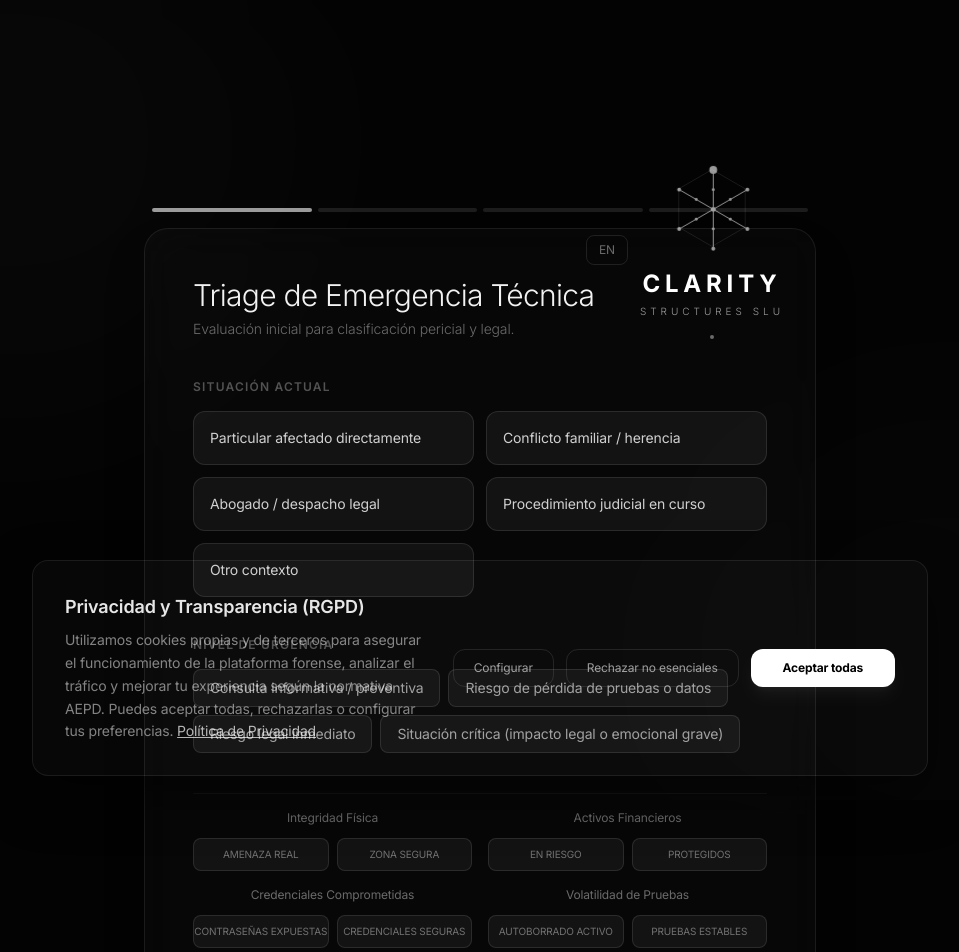
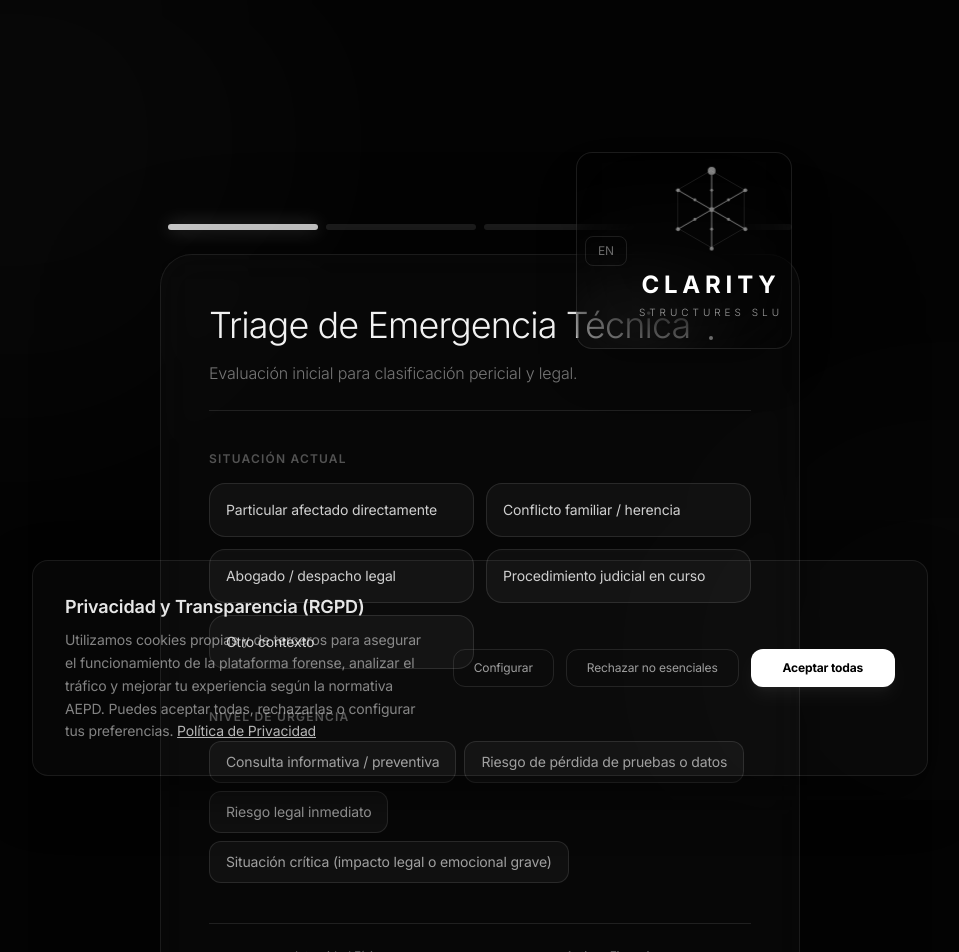
Before and after one commit to Neiland85/claritystructures-webapp, a Next.js app in the folder apps/web/: page /es in a window 1280 px wide. Shown: the top 952 px of the page, without its empty margins (160-1119 px from the left). Built offline with nearby package versions, Linux system fonts and the light colour scheme.

Commit message:
improve(web): modernize wizard visual shell (#133)

```diff
--- a/apps/web/src/components/Wizard.tsx
+++ b/apps/web/src/components/Wizard.tsx
@@ -291,8 +291,8 @@ export default function Wizard({ onComplete }: Props) {
   ];
 
   return (
-    <div className="relative min-h-[700px] w-full max-w-4xl mx-auto dark pt-20">
-      <div className="absolute top-0 right-0 p-8 z-50 flex items-center gap-3">
+    <div className="relative min-h-[760px] w-full max-w-5xl mx-auto dark px-4 pt-24 pb-10">
+      <div className="absolute top-4 right-4 md:top-6 md:right-6 p-2 z-50 flex items-center gap-3 rounded-2xl border border-white/10 bg-black/20 shadow-2xl shadow-black/30 backdrop-blur-2xl">
         <LanguageSwitcher />
         <AnimatedLogo />
       </div>
@@ -317,30 +317,32 @@ export default function Wizard({ onComplete }: Props) {
 
       <div
         aria-hidden="true"
-        className="flex gap-1.5 max-w-2xl mx-auto mb-4 px-2"
+        className="flex gap-2 max-w-3xl mx-auto mb-6 px-2"
       >
         {phaseLabels.map((_, i) => (
           <div
             key={i}
-            className={`h-1 flex-1 rounded-full transition-all duration-500 ${
-              i <= phaseIndex ? "bg-white/60" : "bg-white/10"
+            className={`h-1.5 flex-1 rounded-full transition-all duration-500 ${
+              i <= phaseIndex
+                ? "bg-white/80 shadow-[0_0_18px_rgba(255,255,255,0.25)]"
+                : "bg-white/10"
             }`}
           />
         ))}
       </div>
 
       <div
-        className="glass p-6 md:p-12 rounded-3xl shadow-2xl animate-in backdrop-blur-3xl max-w-2xl mx-auto"
+        className="glass relative overflow-hidden p-6 md:p-12 rounded-[2rem] border border-white/10 shadow-[0_30px_120px_rgba(0,0,0,0.45)] animate-in backdrop-blur-3xl max-w-3xl mx-auto"
         role="form"
         aria-label={`${t("step")} ${phaseIndex + 1} ${t("of")} ${phaseLabels.length}: ${phaseLabels[phaseIndex]}`}
       >
         {phase === "TRIAGE" && (
           <div className="space-y-6 md:space-y-10">
-            <header className="space-y-1">
-              <h1 className="text-xl md:text-3xl font-light tracking-tight text-white/95 leading-tight">
+            <header className="space-y-3 border-b border-white/10 pb-6">
+              <h1 className="text-2xl md:text-4xl font-light tracking-tight text-white/95 leading-tight">
                 {t("triage_title")}
               </h1>
-              <p className="text-xs md:text-sm text-white/40 font-light">
+              <p className="max-w-2xl text-sm md:text-base text-white/45 font-light leading-relaxed">
                 {t("triage_subtitle")}
               </p>
             </header>
@@ -366,10 +368,10 @@ export default function Wizard({ onComplete }: Props) {
                     role="radio"
                     aria-checked={clientProfile === opt.value}
                     onClick={() => updateField("clientProfile", opt.value)}
-                    className={`text-left p-4 rounded-xl border transition-all ${
+                    className={`text-left p-4 rounded-2xl border transition-all duration-200 ${
                       clientProfile === opt.value
-                        ? "bg-white/10 border-white/40 ring-1 ring-white/20"
-                        : "bg-white/5 border-white/10 hover:border-white/20"
+                        ? "bg-white/15 border-white/50 ring-1 ring-white/30 shadow-[0_0_24px_rgba(255,255,255,0.08)]"
+                        : "bg-white/[0.04] border-white/10 hover:border-white/25 hover:bg-white/[0.07]"
                     }`}
                   >
                     <div className="font-medium text-sm text-white/80">
@@ -398,10 +400,10 @@ export default function Wizard({ onComplete }: Props) {
                     role="radio"
                     aria-checked={urgency === opt.value}
                     onClick={() => updateField("urgency", opt.value)}
-                    className={`px-4 py-2 rounded-lg text-sm border transition-all ${
+                    className={`px-4 py-2.5 rounded-xl text-sm border transition-all duration-200 ${
                       urgency === opt.value
-                        ? "bg-white text-black border-white"
-                        : "bg-white/5 border-white/10 hover:border-white/20 text-white/60"
+                        ? "bg-white text-black border-white shadow-[0_0_24px_rgba(255,255,255,0.18)] shadow-[0_0_24px_rgba(255,255,255,0.18)]"
+                        : "bg-white/[0.04] border-white/10 hover:border-white/25 hover:bg-white/[0.07] text-white/60"
                     }`}
                   >
                     {opt.label}
@@ -412,9 +414,9 @@ export default function Wizard({ onComplete }: Props) {
 
             <section
               aria-label={t("triage_physical_integrity")}
-              className="grid grid-cols-1 md:grid-cols-2 gap-4 pt-4 border-t border-white/5"
+              className="grid grid-cols-1 md:grid-cols-2 gap-4 pt-6 border-t border-white/10"
             >
-              <fieldset className="space-y-3">
+              <fieldset className="space-y-3 rounded-2xl border border-white/10 bg-white/[0.03] p-3">
                 <legend className="text-xs text-white/40 text-center block">
                   {t("triage_physical_integrity")}
                 </legend>
@@ -441,7 +443,7 @@ export default function Wizard({ onComplete }: Props) {
                   </button>
                 </div>
               </fieldset>
-              <fieldset className="space-y-3">
+              <fieldset className="space-y-3 rounded-2xl border border-white/10 bg-white/[0.03] p-3">
                 <legend className="text-xs text-white/40 text-center block">
                   {t("triage_financial_assets")}
                 </legend>
@@ -468,7 +470,7 @@ export default function Wizard({ onComplete }: Props) {
                   </button>
                 </div>
               </fieldset>
-              <fieldset className="space-y-3">
+              <fieldset className="space-y-3 rounded-2xl border border-white/10 bg-white/[0.03] p-3">
                 <legend className="text-xs text-white/40 text-center block">
                   {t("triage_credential_access")}
                 </legend>
@@ -495,7 +497,7 @@ export default function Wizard({ onComplete }: Props) {
                   </button>
                 </div>
               </fieldset>
-              <fieldset className="space-y-3">
+              <fieldset className="space-y-3 rounded-2xl border border-white/10 bg-white/[0.03] p-3">
                 <legend className="text-xs text-white/40 text-center block">
                   {t("triage_evidence_volatility")}
                 </legend>
@@ -570,7 +572,7 @@ export default function Wizard({ onComplete }: Props) {
                     role="radio"
                     aria-checked={perceivedOmnipotence === true}
                     onClick={() => updateField("perceivedOmnipotence", true)}
-                    className={`py-3 rounded-xl border transition-all text-xs ${perceivedOmnipotence === true ? "bg-white/10 border-white/40" : "bg-white/5 border-white/10 text-white/40 hover:bg-white/5"}`}
+                    className={`py-3 rounded-2xl border transition-all duration-200 text-xs ${perceivedOmnipotence === true ? "bg-white/15 border-white/50 shadow-[0_0_20px_rgba(255,255,255,0.06)]" : "bg-white/[0.04] border-white/10 text-white/45 hover:bg-white/[0.07] hover:border-white/20"}`}
                   >
                     {t("cognitive_total_surveillance")}
                   </button>
@@ -578,7 +580,7 @@ export default function Wizard({ onComplete }: Props) {
                     role="radio"
                     aria-checked={perceivedOmnipotence === false}
                     onClick={() => updateField("perceivedOmnipotence", false)}
-                    className={`py-3 rounded-xl border transition-all text-xs ${perceivedOmnipotence === false ? "bg-white/10 border-white/40" : "bg-white/5 border-white/10 text-white/40 hover:bg-white/5"}`}
+                    className={`py-3 rounded-2xl border transition-all duration-200 text-xs ${perceivedOmnipotence === false ? "bg-white/15 border-white/50 shadow-[0_0_20px_rgba(255,255,255,0.06)]" : "bg-white/[0.04] border-white/10 text-white/45 hover:bg-white/[0.07] hover:border-white/20"}`}
                   >
                     {t("cognitive_restricted_tech")}
                   </button>
@@ -601,7 +603,7 @@ export default function Wizard({ onComplete }: Props) {
                     role="radio"
                     aria-checked={isVerifiable === true}
                     onClick={() => updateField("isVerifiable", true)}
-                    className={`py-3 rounded-xl border transition-all text-xs ${isVerifiable === true ? "bg-white/10 border-white/40" : "bg-white/5 border-white/10 text-white/40 hover:bg-white/5"}`}
+                    className={`py-3 rounded-2xl border transition-all duration-200 text-xs ${isVerifiable === true ? "bg-white/15 border-white/50 shadow-[0_0_20px_rgba(255,255,255,0.06)]" : "bg-white/[0.04] border-white/10 text-white/45 hover:bg-white/[0.07] hover:border-white/20"}`}
                   >
                     {t("cognitive_material_proof")}
                   </button>
@@ -609,7 +611,7 @@ export default function Wizard({ onComplete }: Props) {
                     role="radio"
                     aria-checked={isVerifiable === false}
                     onClick={() => updateField("isVerifiable", false)}
-                    className={`py-3 rounded-xl border transition-all text-xs ${isVerifiable === false ? "bg-white/10 border-white/40" : "bg-white/5 border-white/10 text-white/40 hover:bg-white/5"}`}
+                    className={`py-3 rounded-2xl border transition-all duration-200 text-xs ${isVerifiable === false ? "bg-white/15 border-white/50 shadow-[0_0_20px_rgba(255,255,255,0.06)]" : "bg-white/[0.04] border-white/10 text-white/45 hover:bg-white/[0.07] hover:border-white/20"}`}
                   >
                     {t("cognitive_circumstantial")}
                   </button>
@@ -632,7 +634,7 @@ export default function Wizard({ onComplete }: Props) {
                     role="radio"
                     aria-checked={distortionIndicator === false}
                     onClick={() => updateField("distortionIndicator", false)}
-                    className={`py-3 rounded-xl border transition-all text-xs ${distortionIndicator === false ? "bg-white/10 border-white/40" : "bg-white/5 border-white/10 text-white/40 hover:bg-white/5"}`}
+                    className={`py-3 rounded-2xl border transition-all duration-200 text-xs ${distortionIndicator === false ? "bg-white/15 border-white/50 shadow-[0_0_20px_rgba(255,255,255,0.06)]" : "bg-white/[0.04] border-white/10 text-white/45 hover:bg-white/[0.07] hover:border-white/20"}`}
                   >
                     {t("cognitive_clear_narrative")}
                   </button>
@@ -640,7 +642,7 @@ export default function Wizard({ onComplete }: Props) {
                     role="radio"
                     aria-checked={distortionIndicator === true}
                     onClick={() => updateField("distortionIndicator", true)}
-                    className={`py-3 rounded-xl border transition-all text-xs ${distortionIndicator === true ? "bg-white/10 border-white/40" : "bg-white/5 border-white/10 text-white/40 hover:bg-white/5"}`}
+                    className={`py-3 rounded-2xl border transition-all duration-200 text-xs ${distortionIndicator === true ? "bg-white/15 border-white/50 shadow-[0_0_20px_rgba(255,255,255,0.06)]" : "bg-white/[0.04] border-white/10 text-white/45 hover:bg-white/[0.07] hover:border-white/20"}`}
                   >
                     {t("cognitive_confusion_memory")}
                   </button>
@@ -666,7 +668,7 @@ export default function Wizard({ onComplete }: Props) {
                     role="radio"
                     aria-checked={hasEmotionalDistress === true}
                     onClick={() => updateField("hasEmotionalDistress", true)}
-                    className={`py-3 rounded-xl border transition-all text-xs ${hasEmotionalDistress === true ? "bg-critical text-white border-critical" : "bg-white/5 border-white/10 text-white/40 hover:bg-white/5"}`}
+                    className={`py-3 rounded-2xl border transition-all duration-200 text-xs ${hasEmotionalDistress === true ? "bg-critical text-white border-critical" : "bg-white/[0.04] border-white/10 text-white/45 hover:bg-white/[0.07] hover:border-white/20"}`}
                   >
                     {t("cognitive_emotional_yes")}
                   </button>
@@ -674,7 +676,7 @@ export default function Wizard({ onComplete }: Props) {
                     role="radio"
                     aria-checked={hasEmotionalDistress === false}
                     onClick={() => updateField("hasEmotionalDistress", false)}
-                    className={`py-3 rounded-xl border transition-all text-xs ${hasEmotionalDistress === false ? "bg-white/10 border-white/40" : "bg-white/5 border-white/10 text-white/40 hover:bg-white/5"}`}
+                    className={`py-3 rounded-2xl border transition-all duration-200 text-xs ${hasEmotionalDistress === false ? "bg-white/15 border-white/50 shadow-[0_0_20px_rgba(255,255,255,0.06)]" : "bg-white/[0.04] border-white/10 text-white/45 hover:bg-white/[0.07] hover:border-white/20"}`}
                   >
                     {t("cognitive_emotional_no")}
                   </button>
@@ -697,7 +699,7 @@ export default function Wizard({ onComplete }: Props) {
                     role="radio"
                     aria-checked={shockLevel === "low"}
                     onClick={() => updateField("shockLevel", "low")}
-                    className={`flex-1 py-3 rounded-xl border transition-all text-xs ${shockLevel === "low" ? "bg-white/10 border-white/40" : "bg-white/5 border-white/10 text-white/40 hover:bg-white/5"}`}
+                    className={`flex-1 py-3 rounded-2xl border transition-all duration-200 text-xs ${shockLevel === "low" ? "bg-white/15 border-white/50 shadow-[0_0_20px_rgba(255,255,255,0.06)]" : "bg-white/[0.04] border-white/10 text-white/45 hover:bg-white/[0.07] hover:border-white/20"}`}
                   >
                     {t("cognitive_shock_low")}
                   </button>
@@ -705,7 +707,7 @@ export default function Wizard({ onComplete }: Props) {
                     role="radio"
                     aria-checked={shockLevel === "medium"}
                     onClick={() => updateField("shockLevel", "medium")}
-                    className={`flex-1 py-3 rounded-xl border transition-all text-xs ${shockLevel === "medium" ? "bg-white/20 text-white border-white/40" : "bg-white/5 border-white/10 text-white/40 hover:bg-white/5"}`}
+                    className={`flex-1 py-3 rounded-2xl border transition-all duration-200 text-xs ${shockLevel === "medium" ? "bg-white/20 text-white border-white/40" : "bg-white/[0.04] border-white/10 text-white/45 hover:bg-white/[0.07] hover:border-white/20"}`}
                   >
                     {t("cognitive_shock_medium")}
                   </button>
@@ -713,7 +715,7 @@ export default function Wizard({ onComplete }: Props) {
                     role="radio"
                     aria-checked={shockLevel === "high"}
                     onClick={() => updateField("shockLevel", "high")}
-                    className={`flex-1 py-3 rounded-xl border transition-all text-xs ${shockLevel === "high" ? "bg-critical text-white border-critical" : "bg-white/5 border-white/10 text-white/40 hover:bg-white/5"}`}
+                    className={`flex-1 py-3 rounded-2xl border transition-all duration-200 text-xs ${shockLevel === "high" ? "bg-critical text-white border-critical" : "bg-white/[0.04] border-white/10 text-white/45 hover:bg-white/[0.07] hover:border-white/20"}`}
                   >
                     {t("cognitive_shock_high")}
                   </button>
@@ -766,7 +768,7 @@ export default function Wizard({ onComplete }: Props) {
                     role="radio"
                     aria-checked={isOngoing === true}
                     onClick={() => updateField("isOngoing", true)}
-                    className={`py-3 rounded-xl border transition-all text-xs ${isOngoing === true ? "bg-critical text-white border-critical" : "bg-white/5 border-white/10 text-white/40 hover:bg-white/5"}`}
+                    className={`py-3 rounded-2xl border transition-all duration-200 text-xs ${isOngoing === true ? "bg-critical text-white border-critical" : "bg-white/[0.04] border-white/10 text-white/45 hover:bg-white/[0.07] hover:border-white/20"}`}
                   >
                     {t("context_active_now")}
                   </button>
@@ -774,7 +776,7 @@ export default function Wizard({ onComplete }: Props) {
                     role="radio"
                     aria-checked={isOngoing === false}
                     onClick={() => updateField("isOngoing", false)}
-                    className={`py-3 rounded-xl border transition-all text-xs ${isOngoing === false ? "bg-white/10 border-white/40" : "bg-white/5 border-white/10 text-white/40 hover:bg-white/5"}`}
+                    className={`py-3 rounded-2xl border transition-all duration-200 text-xs ${isOngoing === false ? "bg-white/15 border-white/50 shadow-[0_0_20px_rgba(255,255,255,0.06)]" : "bg-white/[0.04] border-white/10 text-white/45 hover:bg-white/[0.07] hover:border-white/20"}`}
                   >
                     {t("context_finished")}
                   </button>
@@ -804,7 +806,7 @@ export default function Wizard({ onComplete }: Props) {
                       onClick={() =>
                         updateField("estimatedIncidentStart", opt.value)
                       }
-                      className={`py-3 rounded-xl border transition-all text-xs ${estimatedIncidentStart === opt.value ? "bg-white/10 border-white/40" : "bg-white/5 border-white/10 text-white/40 hover:bg-white/5"}`}
+                      className={`py-3 rounded-2xl border transition-all duration-200 text-xs ${estimatedIncidentStart === opt.value ? "bg-white/15 border-white/50 shadow-[0_0_20px_rgba(255,255,255,0.06)]" : "bg-white/[0.04] border-white/10 text-white/45 hover:bg-white/[0.07] hover:border-white/20"}`}
                     >
                       {opt.label.toUpperCase()}
                     </button>
@@ -832,7 +834,7 @@ export default function Wizard({ onComplete }: Props) {
                       onClick={() =>
                         updateField("dataSensitivityLevel", opt.value)
                       }
-                      className={`flex-1 py-3 rounded-xl border transition-all text-xs ${dataSensitivityLevel === opt.value ? "bg-white text-black border-white" : "bg-white/5 border-white/10 text-white/40 hover:bg-white/5"}`}
+                      className={`flex-1 py-3 rounded-2xl border transition-all duration-200 text-xs ${dataSensitivityLevel === opt.value ? "bg-white text-black border-white shadow-[0_0_24px_rgba(255,255,255,0.18)] shadow-[0_0_24px_rgba(255,255,255,0.18)]" : "bg-white/[0.04] border-white/10 text-white/45 hover:bg-white/[0.07] hover:border-white/20"}`}
                     >
                       <div className="font-medium">
                         {opt.label.toUpperCase()}
@@ -864,7 +866,7 @@ export default function Wizard({ onComplete }: Props) {
                     role="radio"
                     aria-checked={hasAccessToDevices === true}
                     onClick={() => updateField("hasAccessToDevices", true)}
-                    className={`py-3 rounded-xl border transition-all text-xs ${hasAccessToDevices === true ? "bg-white/10 border-white/40" : "bg-white/5 border-white/10 text-white/40 hover:bg-white/5"}`}
+                    className={`py-3 rounded-2xl border transition-all duration-200 text-xs ${hasAccessToDevices === true ? "bg-white/15 border-white/50 shadow-[0_0_20px_rgba(255,255,255,0.06)]" : "bg-white/[0.04] border-white/10 text-white/45 hover:bg-white/[0.07] hover:border-white/20"}`}
                   >
                     {t("context_has_access")}
                   </button>
@@ -872,7 +874,7 @@ export default function Wizard({ onComplete }: Props) {
                     role="radio"
                     aria-checked={hasAccessToDevices === false}
                     onClick={() => updateField("hasAccessToDevices", false)}
-                    className={`py-3 rounded-xl border transition-all text-xs ${hasAccessToDevices === false ? "bg-white/10 border-white/40" : "bg-white/5 border-white/10 text-white/40 hover:bg-white/5"}`}
+                    className={`py-3 rounded-2xl border transition-all duration-200 text-xs ${hasAccessToDevices === false ? "bg-white/15 border-white/50 shadow-[0_0_20px_rgba(255,255,255,0.06)]" : "bg-white/[0.04] border-white/10 text-white/45 hover:bg-white/[0.07] hover:border-white/20"}`}
                   >
                     {t("context_no_access")}
                   </button>
@@ -898,7 +900,7 @@ export default function Wizard({ onComplete }: Props) {
                     role="radio"
                     aria-checked={thirdPartiesInvolved === true}
                     onClick={() => updateField("thirdPartiesInvolved", true)}
-                    className={`py-3 rounded-xl border transition-all text-xs ${thirdPartiesInvolved === true ? "bg-white/10 border-white/40" : "bg-white/5 border-white/10 text-white/40 hover:bg-white/5"}`}
+                    className={`py-3 rounded-2xl border transition-all duration-200 text-xs ${thirdPartiesInvolved === true ? "bg-white/15 border-white/50 shadow-[0_0_20px_rgba(255,255,255,0.06)]" : "bg-white/[0.04] border-white/10 text-white/45 hover:bg-white/[0.07] hover:border-white/20"}`}
                   >
                     {t("context_yes_third_parties")}
                   </button>
@@ -906,7 +908,7 @@ export default function Wizard({ onComplete }: Props) {
                     role="radio"
                     aria-checked={thirdPartiesInvolved === false}
                     onClick={() => updateField("thirdPartiesInvolved", false)}
-                    className={`py-3 rounded-xl border transition-all text-xs ${thirdPartiesInvolved === false ? "bg-white/10 border-white/40" : "bg-white/5 border-white/10 text-white/40 hover:bg-white/5"}`}
+                    className={`py-3 rounded-2xl border transition-all duration-200 text-xs ${thirdPartiesInvolved === false ? "bg-white/15 border-white/50 shadow-[0_0_20px_rgba(255,255,255,0.06)]" : "bg-white/[0.04] border-white/10 text-white/45 hover:bg-white/[0.07] hover:border-white/20"}`}
                   >
                     {t("context_no_only_me")}
                   </button>
@@ -967,7 +969,7 @@ export default function Wizard({ onComplete }: Props) {
                       role="radio"
                       aria-checked={incident === opt.value}
                       onClick={() => updateField("incident", opt.value)}
-                      className={`py-3 rounded-xl border transition-all text-xs ${incident === opt.value ? "bg-white/10 border-white/40" : "bg-white/5 border-white/10 text-white/40 hover:bg-white/5"}`}
+                      className={`py-3 rounded-2xl border transition-all duration-200 text-xs ${incident === opt.value ? "bg-white/15 border-white/50 shadow-[0_0_20px_rgba(255,255,255,0.06)]" : "bg-white/[0.04] border-white/10 text-white/45 hover:bg-white/[0.07] hover:border-white/20"}`}
                     >
                       {opt.label}
                     </button>
@@ -993,7 +995,7 @@ export default function Wizard({ onComplete }: Props) {
                       role="radio"
                       aria-checked={devices === opt.value}
                       onClick={() => updateField("devices", opt.value)}
-                      className={`flex-1 py-3 rounded-xl border transition-all text-xs ${devices === opt.value ? "bg-white/10 border-white/40" : "bg-white/5 border-white/10 text-white/40 hover:bg-white/5"}`}
+                      className={`flex-1 py-3 rounded-2xl border transition-all duration-200 text-xs ${devices === opt.value ? "bg-white/15 border-white/50 shadow-[0_0_20px_rgba(255,255,255,0.06)]" : "bg-white/[0.04] border-white/10 text-white/45 hover:bg-white/[0.07] hover:border-white/20"}`}
                     >
                       {opt.label}
                     </button>
@@ -1024,7 +1026,7 @@ export default function Wizard({ onComplete }: Props) {
                       onClick={() =>
                         toggleArrayField("evidenceSources", opt.value)
                       }
-                      className={`py-3 rounded-xl border transition-all text-xs ${evidenceSources.includes(opt.value) ? "bg-white/10 border-white/40" : "bg-white/5 border-white/10 text-white/40 hover:bg-white/5"}`}
+                      className={`py-3 rounded-2xl border transition-all duration-200 text-xs ${evidenceSources.includes(opt.value) ? "bg-white/15 border-white/50 shadow-[0_0_20px_rgba(255,255,255,0.06)]" : "bg-white/[0.04] border-white/10 text-white/45 hover:bg-white/[0.07] hover:border-white/20"}`}
                     >
                       {opt.label}
                     </button>
@@ -1055,7 +1057,7 @@ export default function Wizard({ onComplete }: Props) {
                       onClick={() =>
                         toggleArrayField("actionsTaken", opt.value)
                       }
-                      className={`py-3 rounded-xl border transition-all text-xs ${actionsTaken.includes(opt.value) ? "bg-white/10 border-white/40" : "bg-white/5 border-white/10 text-white/40 hover:bg-white/5"}`}
+                      className={`py-3 rounded-2xl border transition-all duration-200 text-xs ${actionsTaken.includes(opt.value) ? "bg-white/15 border-white/50 shadow-[0_0_20px_rgba(255,255,255,0.06)]" : "bg-white/[0.04] border-white/10 text-white/45 hover:bg-white/[0.07] hover:border-white/20"}`}
                     >
                       {opt.label}
                     </button>
@@ -1081,7 +1083,7 @@ export default function Wizard({ onComplete }: Props) {
                       role="radio"
                       aria-checked={objective === opt.value}
                       onClick={() => updateField("objective", opt.value)}
-                      className={`py-3 rounded-xl border transition-all text-xs ${objective === opt.value ? "bg-white/10 border-white/40" : "bg-white/5 border-white/10 text-white/40 hover:bg-white/5"}`}
+                      className={`py-3 rounded-2xl border transition-all duration-200 text-xs ${objective === opt.value ? "bg-white/15 border-white/50 shadow-[0_0_20px_rgba(255,255,255,0.06)]" : "bg-white/[0.04] border-white/10 text-white/45 hover:bg-white/[0.07] hover:border-white/20"}`}
                     >
                       {opt.label}
                     </button>
```
Also changed, not shown: 1 other file (tests, documents, lock files or other folders).
